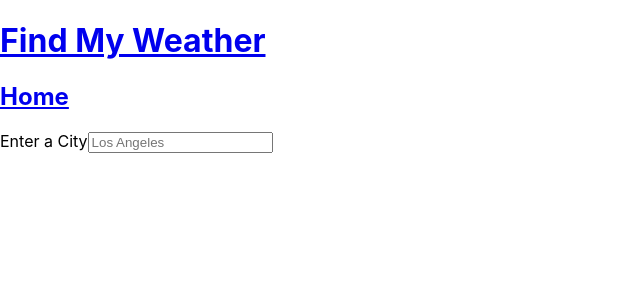
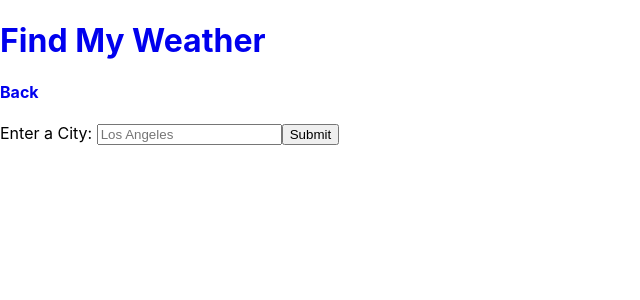
Before and after one commit to zacharyjameson/weathertop, a React (Create React App) app: page /weather-search in a window 1280 px wide. Shown: the top 300 px of the page, without its empty margins (0-640 px from the left). Built offline with nearby package versions, Linux system fonts and the light colour scheme.

Commit message:
homepage added

```diff
--- /dev/null
+++ b/src/App.css
@@ -0,0 +1,8 @@
+a {
+    list-style: none;
+}
+
+.link {
+    list-style: none;
+    text-decoration: none;
+}
--- a/src/App.js
+++ b/src/App.js
@@ -2,6 +2,8 @@ import React, { Component } from "react";
 import Searchbar from "./Searchbar/Searchbar";
 import { Route, Link } from "react-router-dom";
 import Go from "./GoPage/Go";
+import "./App.css"
+import HomePage from './HomePage/HomePage'
 
 class App extends Component {
   constructor(props) {
@@ -16,6 +18,7 @@ class App extends Component {
       <>
         <Route path="/weather-search" component={Searchbar} />
         <Route path="/welcome" component={Go} />
+        <Route exact path="/" component={HomePage} />
       </>
     );
   }
@@ -25,7 +28,7 @@ class App extends Component {
       <div className="App">
         <header className="App_header">
           <h1>
-            <Link to="/weather-search">Find My Weather</Link>
+            <Link to="/" className="link">Find My Weather</Link>
           </h1>
         </header>
         <main className="App_main">
--- /dev/null
+++ b/src/HomePage/HomePage.js
@@ -0,0 +1,16 @@
+import React, { Component } from "react";
+import { Link } from 'react-router-dom'
+
+class HomePage extends Component {
+  render() {
+    return (
+      <div className="homepage_main">
+        <p>
+          <Link to="/weather-search">I don't feel like looking outside.</Link>
+        </p>
+      </div>
+    );
+  }
+}
+
+export default HomePage;
--- a/src/Searchbar/Searchbar.js
+++ b/src/Searchbar/Searchbar.js
@@ -6,11 +6,11 @@ class Searchbar extends Component {
     return (
       <div className="searchbar_main">
         <header>
-          <h2>
-            <Link to="/">Home</Link>
-          </h2>
+          <h4>
+            <Link to="/" className="link">Back</Link>
+          </h4>
         </header>
-        <label htmlFor="searchbar_box">Enter a City</label>
+        <label htmlFor="searchbar_box">Enter a City:</label>{" "}
         <input
           type="text"
           name="searchbar_box"
@@ -18,6 +18,7 @@ class Searchbar extends Component {
           placeholder="Los Angeles"
           required
         />
+        <button type="submit" value="submit">Submit</button>
       </div>
     );
   }
```
